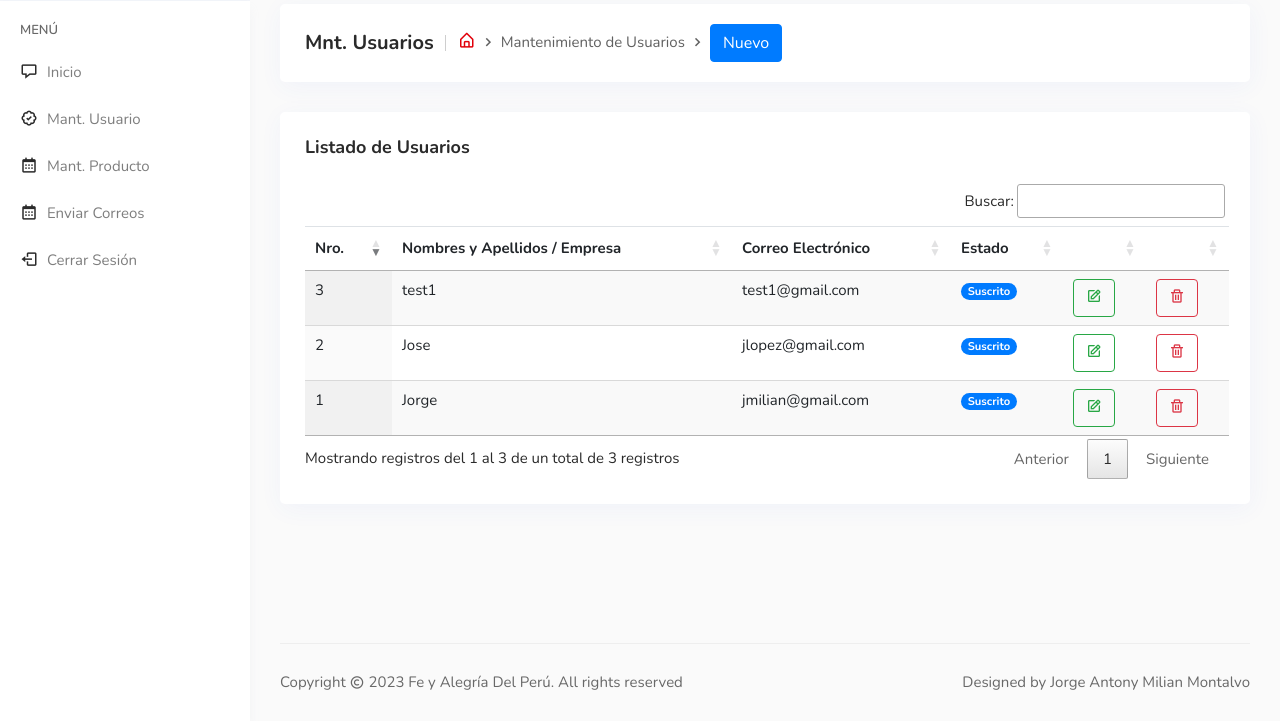
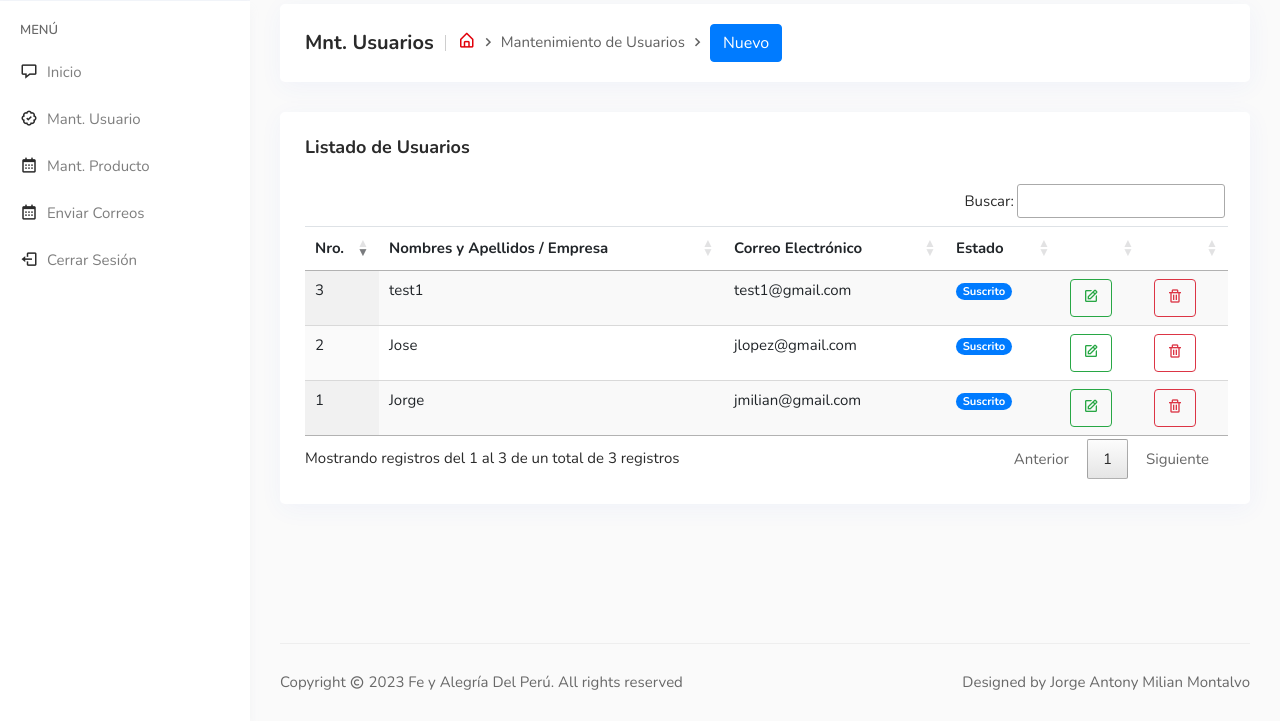
Before and after one commit to AntonyMilian190793/EnvioMasivoCorreos_Admin, a PHP site: page /EnvioMasivoCorreos_Admin/view/mntusuario/ in a window 1280 px wide. Shown: the part 79-800 px from the top of the page. Run offline with PHP 8.4, Linux system fonts and the light colour scheme; a user stored in the database is signed in; data comes from the database, SQL or seed files in the repository; some libraries are stand-ins or nearby versions; some web fonts are replaced.

Commit message:
24-08-2023

```diff
--- a/view/mntusuario/index.php
+++ b/view/mntusuario/index.php
@@ -2,12 +2,13 @@
 
 require_once("../../config/conexion.php");
 
-    if(isset($_SESSION["usu_id"])){
+if (isset($_SESSION["usu_id"])) {
 
 ?>
 
     <!doctype html>
     <html lang="es">
+
     <head>
 
 
@@ -57,7 +58,7 @@
                     <table id="usuario_data" class="table display responsive nowrap">
                         <thead>
                             <tr>
-            <th>Nro.</th>
+                                <th style="width: 8%;">Nro.</th>
                                 <th>Nombres y Apellidos / Empresa</th>
                                 <th>Correo Electrónico</th>
                                 <th>Estado</th>
@@ -91,12 +92,13 @@ require_once("mntmantenimiento.php")
         <script tyoe="text/javascript" src="mntusuario.js"></script>
 
     </body>
+
     </html>
 
 <?php
 
-    }else{
-        header("location:" .Conectar::ruta(). "../../index.php");
+} else {
+    header("location:" . Conectar::ruta() . "../../index.php");
 }
 
 ?>
```
Also changed, not shown: view/mntproducto/index.php (+6 -4 lines). Lines whose indentation alone changed are shown as unchanged.
